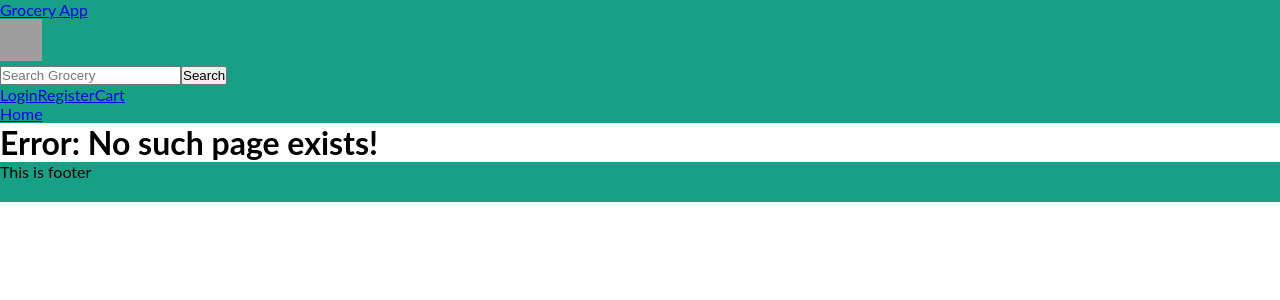
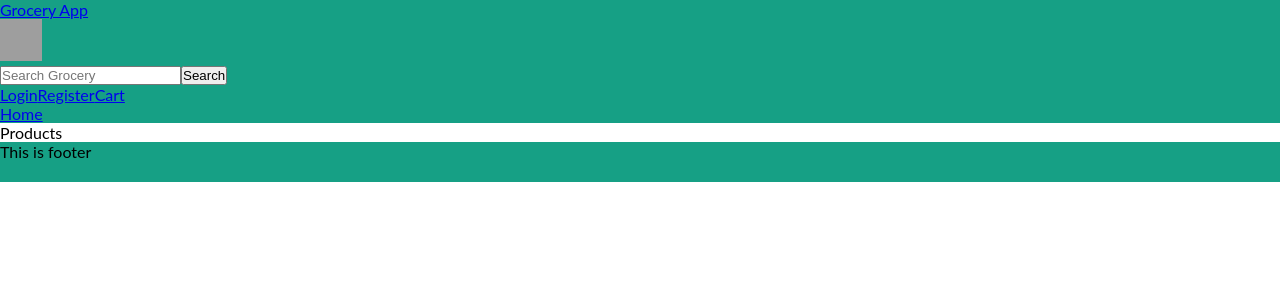
Before and after one commit to ravraw/grocery_app, a React (Create React App) app in the folder client/: page /products/1 in a window 1280 px wide. Shown: the top 300 px of the page. Built offline with nearby package versions, Linux system fonts and the light colour scheme; grey boxes are pictures that could not be loaded.

Commit message:
Seach bar works as intended. Header extends React.PureComponent. Products: A view shows all the product with a prefix that is used in the search bar.

```diff
--- a/client/src/components/Layout/Header.jsx
+++ b/client/src/components/Layout/Header.jsx
@@ -2,7 +2,7 @@ import React, { Component } from "react";
 import { BrowserRouter, Route, Link, Switch, Redirect } from "react-router-dom";
 
 const id = 1;
-class Header extends Component {
+class Header extends React.PureComponent {
   constructor() {
     super();
     this.state = {
@@ -23,9 +23,11 @@ class Header extends Component {
     event.preventDefault();
     this.setState({ redirect: true });
   }
+  reset = () => this.setState({ redirect: false })
   render() {
+
     if (this.state.redirect) {
-
+      this.reset();
       return <Redirect to={`/products/${this.state.searchPath}` }/>;
     }
     return (
--- a/client/src/components/Layout/Main.jsx
+++ b/client/src/components/Layout/Main.jsx
@@ -1,22 +1,24 @@
-import { BrowserRouter, Route, Link, Switch } from 'react-router-dom';
-import React, { Component } from 'react';
-import Home from '../PageViews/Home';
-import Department_show from '../PageViews/DepartmentContainer';
-import Product_show from '../PageViews/ProductContainer';
+import { BrowserRouter, Route, Link, Switch } from "react-router-dom";
+import React, { Component } from "react";
+import Home from "../PageViews/Home";
+import Department_show from "../PageViews/DepartmentContainer";
+import Product_show from "../PageViews/ProductContainer";
+import Products from "../PageViews/Products";
 
-import Category_show from '../PageViews/CategoryContainer';
-import User_new from '../PageViews/User_new';
+import Category_show from "../PageViews/CategoryContainer";
+import User_new from "../PageViews/User_new";
 
 // import User_show from "./components/User_show";
 // import Login from "./components/Login";
-import Cart from '../PageViews/Cart';
-import Errors from '../PageViews/Errors';
+import Cart from "../PageViews/Cart";
+import Errors from "../PageViews/Errors";
 
 class Main extends Component {
   render() {
     return (
       <main>
         <Switch>
+          <Route path="/products/:searchPath" component={Products} />
           <Route path="/" exact component={Home} />
           <Route path="/user/new" component={User_new} />
           <Route path="/cart/:id" component={Cart} />
@@ -24,7 +26,7 @@ class Main extends Component {
           {/* <Route path="/user/:user_id/show" component={User_show} /> */}
           {/* <Route path="/login" component={Login} /> */}
 
-          <Route path="/product/:id/show"  component={Product_show} />
+          <Route path="/product/:id/show" component={Product_show} />
 
           <Route path="/department/:id/show" component={Department_show} />
 
--- /dev/null
+++ b/client/src/components/PageViews/Products.jsx
@@ -0,0 +1,26 @@
+import React, { Component } from "react";
+import { graphql } from "react-apollo";
+import { getCategoriesQuery } from "../../queries/queries";
+
+//should take all categories that are available to that department
+
+class Products extends Component {
+  state = {
+    id: this.props.match.params.searchPath
+  };
+  displayProducts() {
+    return<div>Products</div>
+  }
+
+  render(props) {
+    console.log("this searchPath", this.state.id);
+
+    return (
+      <React.Fragment>
+        <div>{this.displayProducts()}</div>
+      </React.Fragment>
+    );
+  }
+}
+
+export default Products
```
